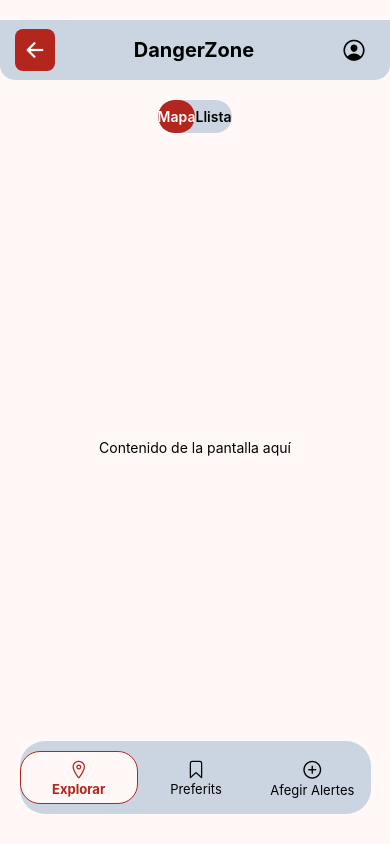
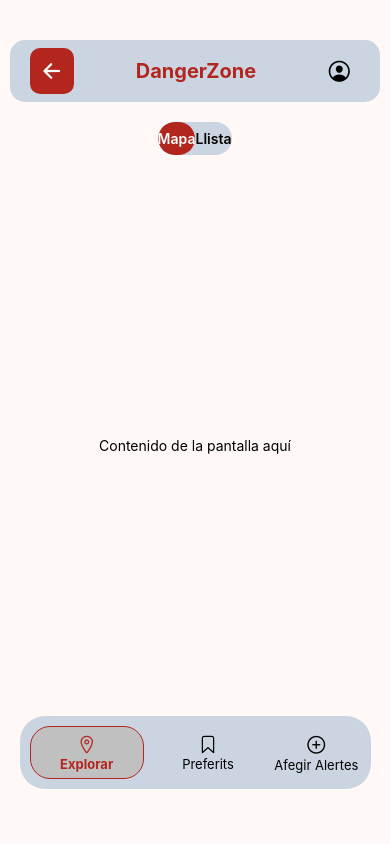
Before and after one commit to MS0l3/Joviat_ProjecteIntermodular_React_ProjectePractica1, a React Native app: screen /Pantalla_TapTopBar in a window 390 px wide. Built offline with nearby package versions, Linux system fonts and the light colour scheme.

Commit message:
TapTopBar 2.0
Barras ajustadas con magenes y colores de botones perfeccionados, y arreglado el boton dinamico

```diff
--- a/src/Screen/Pantalla_TapTopBar.js
+++ b/src/Screen/Pantalla_TapTopBar.js
@@ -11,14 +11,20 @@ import styles from "../Styles/Style_TapTopBar.js"; // Estilos separados en su ar
 export default function Pantalla_TapTopBar() {
   const navigation = useNavigation();
 
-  // -------------------------------------------------------------
-  // 🧩 VARIABLES DE CONFIGURACIÓN RÁPIDA
-  // Aquí puedes cambiar los valores fácilmente según la pantalla donde copies esto
+   // 💡 CONSTANTE RETROCESO
+  // Cambia esto a "true" cuando quieras mostrar el modo AJUSTES
+  const isSettingsMode = false; // ← Cambia a true para activar el engranaje
 
-  // 🔹 BOTÓN ROJO SUPERIOR IZQUIERDO:
-  // Cambia "retroceso" por "ajustes" para que cambie el icono automáticamente
-  const botonRojoTipo = "retroceso"; // opciones: "retroceso" | "ajustes"
-
+  // 🔄 FUNCIONALIDAD DINÁMICA DEL BOTÓN
+  const handleButtonPress = () => {
+    if (isSettingsMode) {
+      // Si está en modo ajustes, te lleva a la pantalla de ajustes
+      navigation.navigate("Pantalla_Ajustes"); // 👈 cambia aquí el nombre
+    } else {
+      // Si está en modo retroceso, simplemente vuelve atrás
+      navigation.goBack();
+    }
+  };
   // 🔹 NOMBRE DE LA PANTALLA A LA QUE LLEVA EL BOTÓN DE LA MARCA:
   const pantallaMarca = "Pantalla_Principal"; // 👉 cambia este nombre según tu pantalla principal
 
@@ -40,23 +46,20 @@ export default function Pantalla_TapTopBar() {
          Contiene: Botón retroceso/ajustes, logo con texto y botón usuario
       ------------------------------------------------------------- */}
       <View style={styles.headerContainer}>
-        {/* 🔴 BOTÓN ROJO (RETROCESO o AJUSTES)
-            Cambia su icono dependiendo del valor de "botonRojoTipo"
-        */}
-        <TouchableOpacity
-          style={styles.botonRojo}
-          onPress={() =>
-            botonRojoTipo === "retroceso"
-              ? navigation.goBack()
-              : navigation.navigate("Pantalla_Ajustes") // 👉 cambia si tu pantalla de ajustes tiene otro nombre
-          }
-        >
-          {botonRojoTipo === "retroceso" ? (
-            <Ionicons name="arrow-back" size={24} color="#FFF" />
-          ) : (
-            <Ionicons name="settings-outline" size={24} color="#000" />
-          )}
-        </TouchableOpacity>
+        {/* 🔴 BOTÓN ROJO DINÁMICO (Retroceso / Ajustes) */}
+      <TouchableOpacity
+        style={[
+          styles.redButton,
+          isSettingsMode && styles.settingsButton, // cambia el estilo si es modo ajustes
+        ]}
+        onPress={handleButtonPress}
+      >
+        <Ionicons
+          name={isSettingsMode ? "settings-outline" : "arrow-back"}
+          size={24}
+          color={isSettingsMode ? "black" : "white"}
+        />
+      </TouchableOpacity>
 
         {/* 🔸 BOTÓN INVISIBLE DE LA MARCA */}
         <TouchableOpacity
--- a/src/Styles/Style_TapTopBar.js
+++ b/src/Styles/Style_TapTopBar.js
@@ -13,19 +13,27 @@ export default StyleSheet.create({
     alignItems: "center",
     justifyContent: "space-between",
     backgroundColor: "#CBD5E1",
-    width: "100%",
-    paddingHorizontal: 15,
+    width: "95%",
+    paddingHorizontal: 20,
     paddingVertical: 8,
     borderBottomLeftRadius: 15,
     borderBottomRightRadius: 15,
-    marginTop: 20
+    borderTopLeftRadius: 15,
+    borderTopRightRadius: 15,
+    marginTop: 40,
 
   },
 
-  botonRojo: {
-    backgroundColor: "#B3261E",
-    borderRadius: 8,
-    padding: 8,
+   // 🔴 ESTILO POR DEFECTO: BOTÓN ROJO DE RETROCESO
+  redButton: {
+    backgroundColor: "#B3261E", // rojo
+    borderRadius: 10,
+    padding: 10,
+  },
+
+  // ⚙️ ESTILO ADICIONAL PARA EL MODO AJUSTES
+  settingsButton: {
+    backgroundColor: "#CBD5E1", // gris claro
   },
 
   botonMarca: {
@@ -34,7 +42,7 @@ export default StyleSheet.create({
   },
 
   textoMarca: {
-    color: "#000",
+    color: "#B3261E",
     fontSize: 20,
     fontWeight: "bold",
   },
@@ -51,6 +59,7 @@ export default StyleSheet.create({
     borderRadius: 20,
     marginVertical: 20,
     overflow: "hidden",
+    marginHorizontal: 10,
   },
 
   switchButton: {
@@ -62,6 +71,7 @@ export default StyleSheet.create({
   switchButtonActivo: {
     backgroundColor: "#B3261E",
     borderRadius: 20,
+
   },
 
   switchText: {
@@ -78,7 +88,7 @@ export default StyleSheet.create({
     flex: 1,
     width: "100%",
     justifyContent: "center",
-    alignItems: "center",
+    alignItems: "top",
   },
 
   // 🔻 TABBAR
@@ -89,7 +99,7 @@ export default StyleSheet.create({
     backgroundColor: "#CBD5E1",
     width: "90%",
     alignSelf: "center",
-    marginBottom: 30,
+    marginBottom: 55,
     paddingVertical: 10,
     borderRadius: 25,
   },
@@ -103,9 +113,11 @@ export default StyleSheet.create({
   },
 
   tabButtonActivo: {
-    backgroundColor: "#FFF8F7",
+    backgroundColor: "#c0c0c0ff",
     borderWidth: 1,
+    padding: 2,
     borderColor: "#B3261E",
+    marginHorizontal: 10,
   },
 
   tabText: {
```
